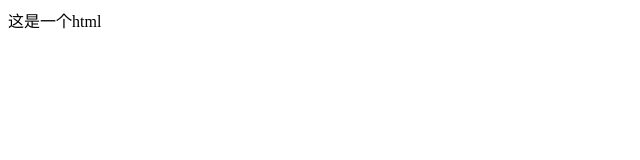
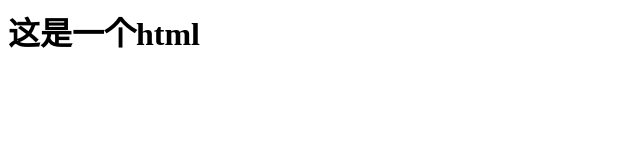
Before and after one commit to wojiaomeiyangyang/git--demo-2, a plain HTML site: page index.html in a window 1280 px wide. Shown: the whole page, without its empty margins (0-640 px from the left). Drawn offline with Linux system fonts and the light colour scheme.

Commit message:
index.html

```diff
--- a/index.html
+++ b/index.html
@@ -1,2 +1,2 @@
 
-<h>这是一个html</h>
+<h1>这是一个html</h1>
```
